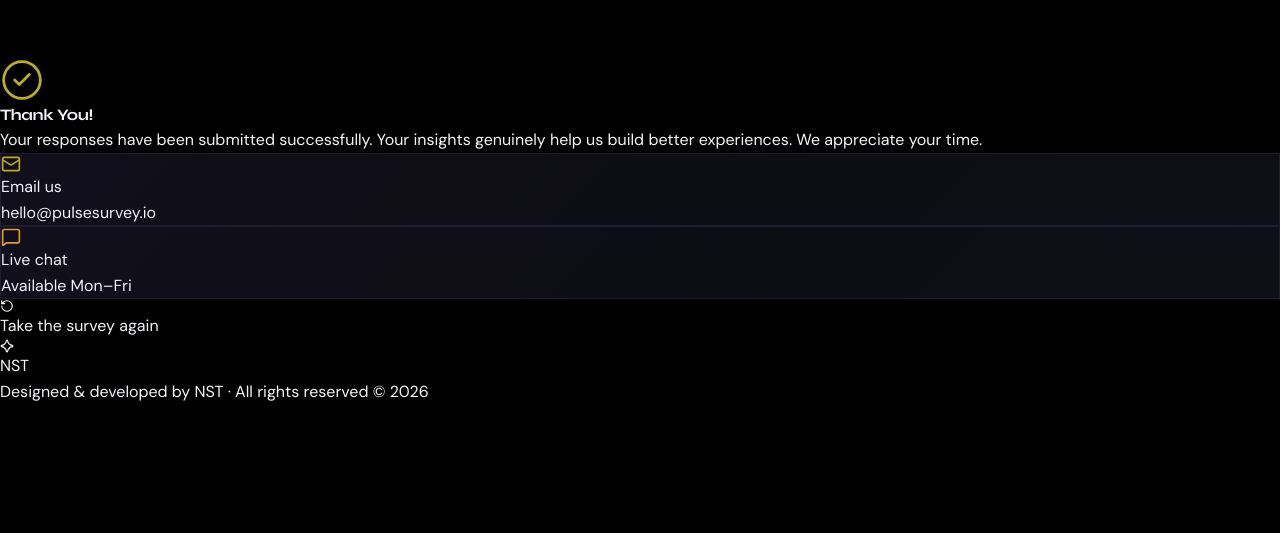
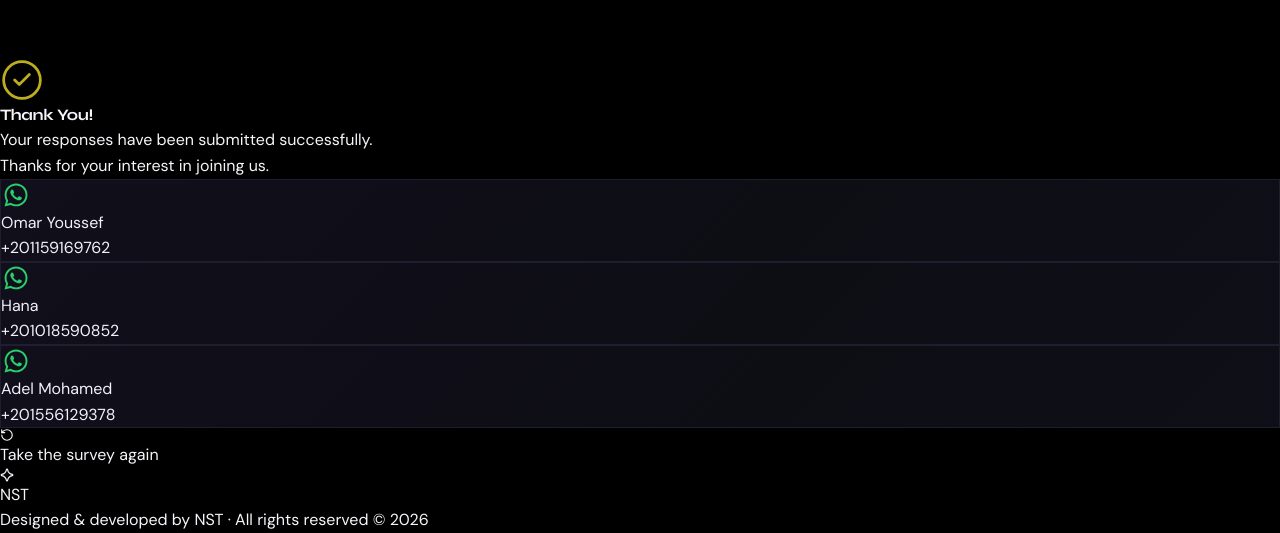
Before and after one commit to Ahmed-Youssef-404/NST-Custom-Form, a React (Vite) app: page /done in a window 1280 px wide. Shown: the part 1190-1723 px from the top of the page. Before the commit the page ends 1594 px from the top, so only its background shows below. Built offline with nearby package versions, Linux system fonts and the light colour scheme.

Commit message:
feat: handle done page content

```diff
--- a/src/pages/DonePage.tsx
+++ b/src/pages/DonePage.tsx
@@ -1,10 +1,32 @@
 // pages/DonePage.tsx
 import { useEffect, useRef, useState } from 'react';
 import { motion } from 'framer-motion';
-import { CheckCircle2, RotateCcw, Mail, MessageSquare } from 'lucide-react';
+import { CheckCircle2, RotateCcw } from 'lucide-react';
 import { AnimatedPage } from '../components/common/AnimatedPage';
 import { useSurveyStore } from '../store/surveyStore';
 import { useNavigate } from 'react-router-dom';
+
+const whatsappContacts = [
+  {
+    id: 1,
+    name: 'Omar Youssef',
+    phone: '+201159169762',
+    message: 'Hello%20I%20have%20a%20question%20about%20PulseSurvey',
+  },
+  {
+    id: 2,
+    name: 'Hana',
+    phone: '+201018590852',
+    message: 'Hello%20I%20have%20a%20question%20about%20PulseSurvey',
+  },
+  {
+    id: 3,
+    name: 'Adel Mohamed',
+    phone: '+201556129378',
+    message: 'Hello%20I%20have%20a%20question%20about%20PulseSurvey',
+  },
+];
+
 
 // Simple confetti burst using canvas
 function ConfettiCanvas() {
@@ -174,8 +196,8 @@ export function DonePage() {
           >
             <h1 className="text-4xl font-black text-[var(--foreground)] mb-3">Thank You!</h1>
             <p className="text-[var(--muted)] leading-relaxed mb-10">
-              Your responses have been submitted successfully. Your insights genuinely help us build better
-              experiences. We appreciate your time.
+              Your responses have been submitted successfully. <br />
+              Thanks for your interest in joining us.
             </p>
           </motion.div>
 
@@ -184,18 +206,29 @@ export function DonePage() {
             initial={{ opacity: 0, y: 20 }}
             animate={{ opacity: 1, y: 0 }}
             transition={{ delay: 0.8 }}
-            className="grid grid-cols-2 gap-4 mb-10"
+            className="grid grid-cols-1 sm:grid-cols-2 lg:grid-cols-3 gap-4 mb-10"
           >
-            <div className="glass-card rounded-2xl p-5 text-left">
-              <Mail size={20} className="mb-3" style={{ color: 'var(--primary)' }} />
-              <div className="text-sm font-semibold text-[var(--foreground)] mb-1">Email us</div>
-              <div className="text-xs text-[var(--muted)]">hello@pulsesurvey.io</div>
-            </div>
-            <div className="glass-card rounded-2xl p-5 text-left">
-              <MessageSquare size={20} className="mb-3" style={{ color: 'var(--secondary)' }} />
-              <div className="text-sm font-semibold text-[var(--foreground)] mb-1">Live chat</div>
-              <div className="text-xs text-[var(--muted)]">Available Mon–Fri</div>
-            </div>
+            {whatsappContacts.map((contact) => (
+              <div
+                key={contact.id}
+                onClick={() =>
+                  window.open(
+                    `https://wa.me/${contact.phone}`,
+                    '_blank'
+                  )
+                }
+                className="glass-card rounded-2xl p-5 text-left cursor-pointer hover:scale-105 transition-transform"
+              >
+                {/* <MessageCircleCheckIcon size={20} className="mb-3" style={{ color: '#25D366' }} /> */}
+                <img src="/whatsapp.svg" alt="whatsapp" width={30} className="mb-3" />
+                <div className="text-sm font-semibold text-[var(--foreground)] mb-1">
+                  {contact.name}
+                </div>
+                <div className="text-xs text-[var(--muted)]">
+                  {contact.phone.replace(/^(\d{3})(\d{3})(\d{4})$/, '+$1 $2 $3')}
+                </div>
+              </div>
+            ))}
           </motion.div>
 
           {/* Restart - هنا بس اللي نستخدم handleReset عشان يحول للـ home */}
```
Also changed, not shown: public/whatsapp.svg (added), src/assets/whatsapp.svg (added).
